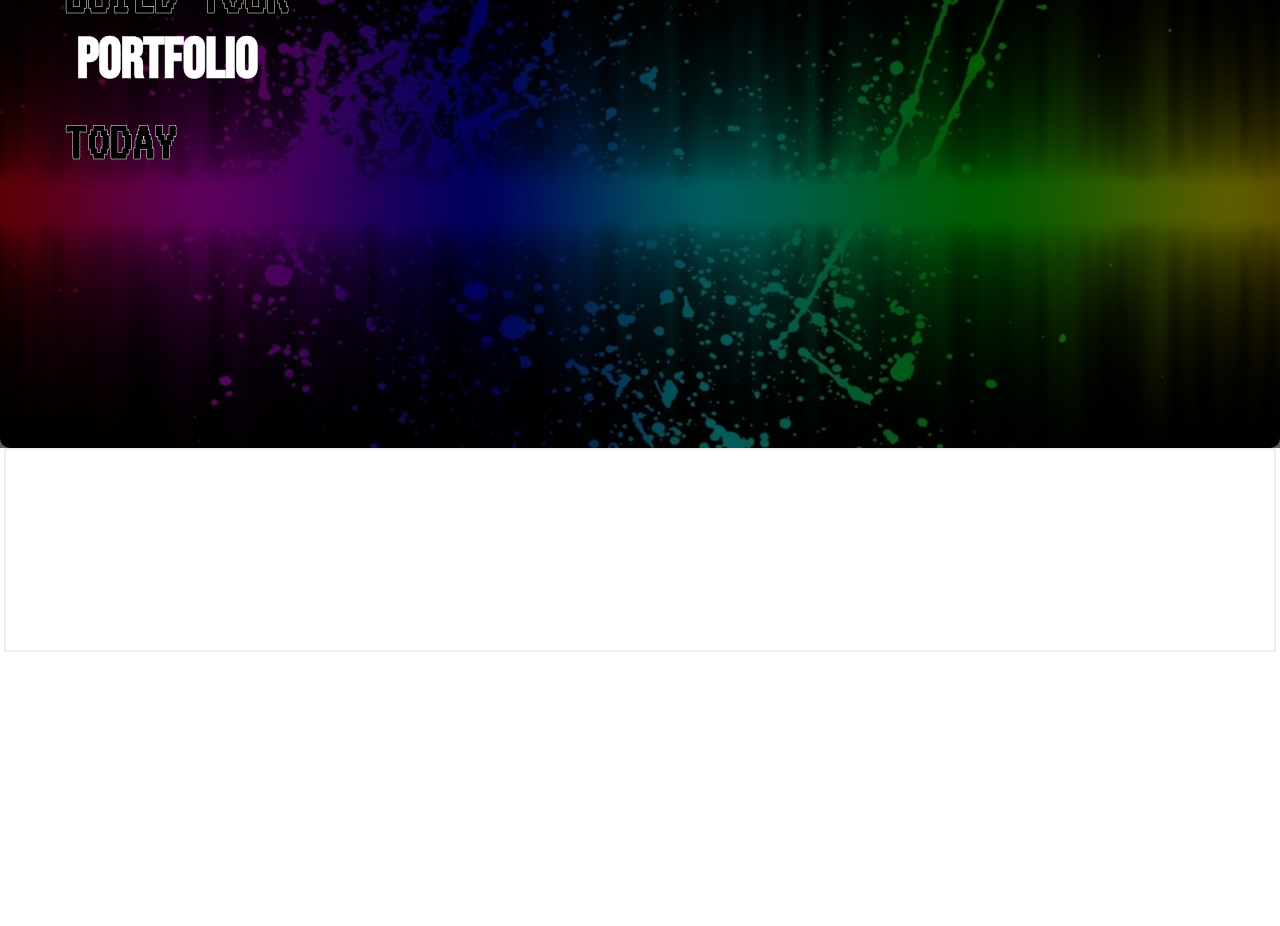
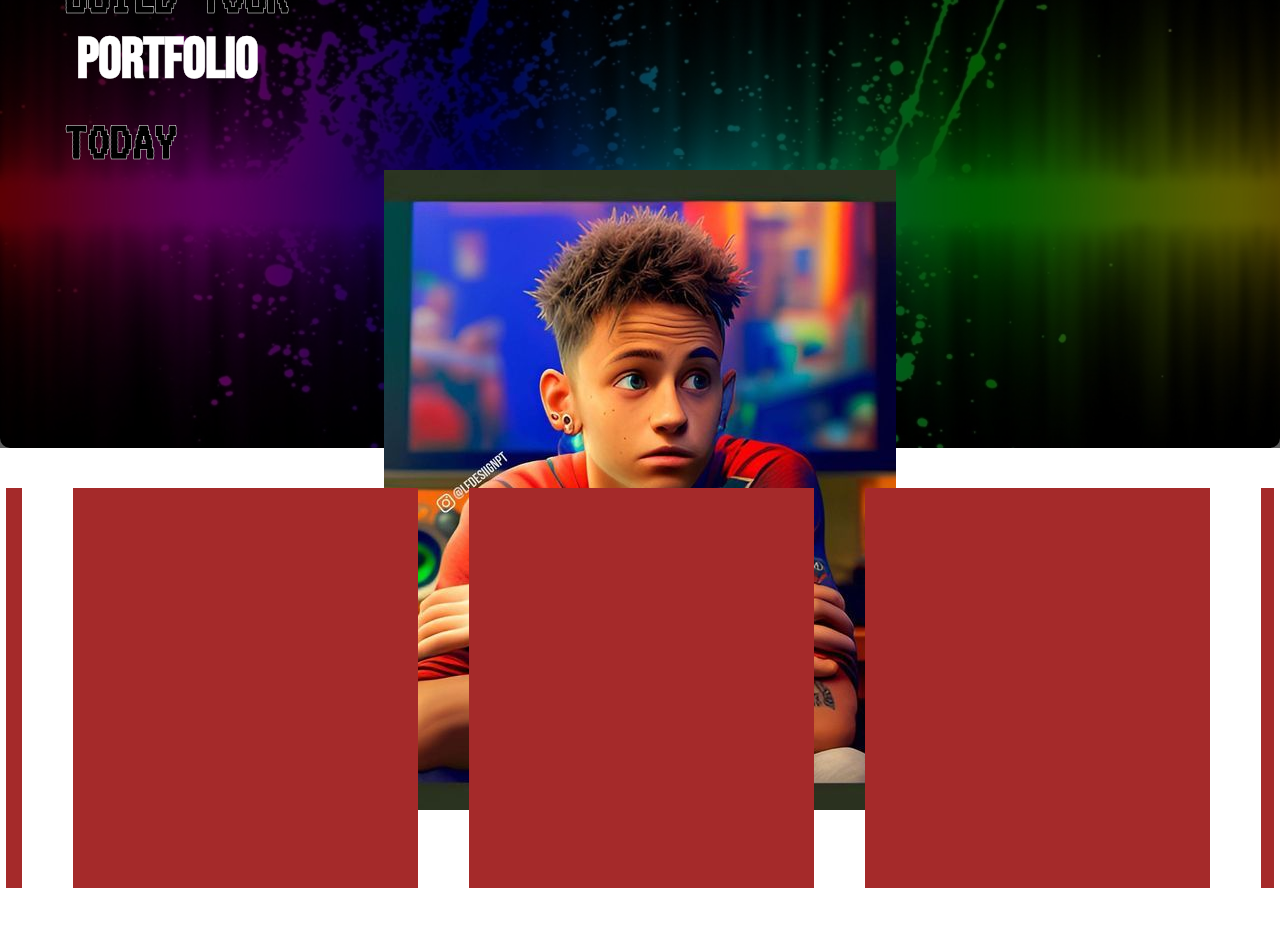
Before and after one commit to ec-ebube/Freelancing_frontend, a React (Create React App) app: page / in a window 1280 px wide. Shown: the part 280-1206 px from the top of the page. Before the commit the page ends 932 px from the top, so only its background shows below. Built offline with nearby package versions, Linux system fonts and the light colour scheme.

Commit message:
Updating my free lance website (Front end)

```diff
--- a/src/App.js
+++ b/src/App.js
@@ -2,16 +2,18 @@ import './Styles/App.css';
 import './Styles/Headers.css';
 import './Styles/Home.css';
 import Header from './Neccessary/Header';
-import HomeOne from './Components/HomeOne';
-import HomeTwo from './Components/HomeTwo';
+// import HomeOne from './Components/HomeOne';
+// import HomeTwo from './Components/HomeTwo';
+import Home from './Components/Home';
 // import DropCatergory from './Neccessary/DropCatergory';
 
 function App() {
   return (
     <div className="App">
       <Header />
-      <HomeOne />
-      <HomeTwo />
+      {/* <HomeOne />
+      <HomeTwo /> */}
+      <Home />
     </div>
   );
 }
--- /dev/null
+++ b/src/Components/Home.js
@@ -0,0 +1,14 @@
+import React from 'react'
+import HomeOne from './Home/HomeOne';
+import HomeTwo from './Home/HomeTwo';
+
+function Home() {
+  return (
+    <div>
+      <HomeOne />
+      <HomeTwo />
+    </div>
+  )
+}
+
+export default Home
--- /dev/null
+++ b/src/Components/Home/HomeOne.js
@@ -0,0 +1,29 @@
+import React from 'react'
+import BoyImg from "../../Assets/Images/Boy.png"
+
+function HomeOne() {
+  return (
+    <div className='home1'>
+      <div className="home1content">
+        <div>
+
+          <div className="introtext">
+            Build Your
+            <div className="flip">
+              <div><div>Portfolio</div></div>
+              <div><div>Career</div></div>
+              <div><div>Empire</div></div>
+            </div>
+            Today
+          </div>
+          <div className="desImg">
+            <img src={BoyImg} alt="Boy" />
+          </div>
+        </div>
+        <button className='startbtn' >Start Now </button>
+      </div>
+    </div>
+  )
+}
+
+export default HomeOne
--- a/src/Components/HomeOne.js
+++ /dev/null
@@ -1,21 +0,0 @@
-import React from 'react'
-
-function HomeOne() {
-  return (
-    <div className='home1'>
-      <div className="home1content">
-        <div className="introtext">
-          Build Your
-          <div className="flip">
-            <div><div>Portfolio</div></div>
-            <div><div>Career</div></div>
-            <div><div>Empire</div></div>
-          </div>
-          Today
-        </div>
-      </div>
-    </div>
-  )
-}
-
-export default HomeOne
--- a/src/Styles/Home.css
+++ b/src/Styles/Home.css
@@ -36,7 +36,7 @@
   font-family: VT323;
   color: #000;
   -webkit-text-stroke-color: #fff;
-    -webkit-text-stroke-width: 0.5px;
+  -webkit-text-stroke-width: 0.5px;
 }
 .static1 {
   font-size: 4rem;
@@ -87,6 +87,10 @@
     margin-top: -270px;
   }
 }
+/* .desImg{
+  background-color: red;
+  height: 300px;
+} */
 
 /* ==================Home Two Styling ======================== */
 /* .forHomeTwo {
@@ -112,9 +116,9 @@
   margin: 1vh 2vw;
 } */
 .marquee {
-  height: 200px;
+  height: 60vh;
   width: 99%;
-  border: 2px solid #eee;
+  /* border: 2px solid #eee; */
   overflow: hidden;
   /* box-sizing: border-box; */
   position: relative;
@@ -123,12 +127,35 @@
 
 .marquee--inner {
   display: block;
-  width: 200%;
-  margin: 70px 0;
-  /* position: absolute; */
-  animation: marquee 20s linear infinite;
+  width: 500%;
+  margin: 2rem 0;
+  position: absolute;
+  animation: DCards 20s linear infinite;
+  /* animation-direction: reverse; */
 }
 
 .marquee--inner:hover {
   animation-play-state: paused;
 }
+.home2span > div {
+  height: 50vh;
+  width: 90vw;
+  background-color: brown;
+  margin: 1vh 2vw;
+  float: left;
+  transition: all .2s ease-out;
+}
+.home2span > div:hover {
+  transform: scale(1.1);
+  /* opacity: 0.5; */
+  cursor: pointer;
+}
+.home2span {
+  float: left;
+  width: 50%;
+  display: flex;
+}
+@keyframes DCards {
+  0% { left: 0; }
+  100% { left: -100%; }
+}
```
Also changed, not shown: src/Assets/Images/Boy.png (added), src/Components/Home/HomeTwo.js (renamed from src/Components/HomeTwo.js).
